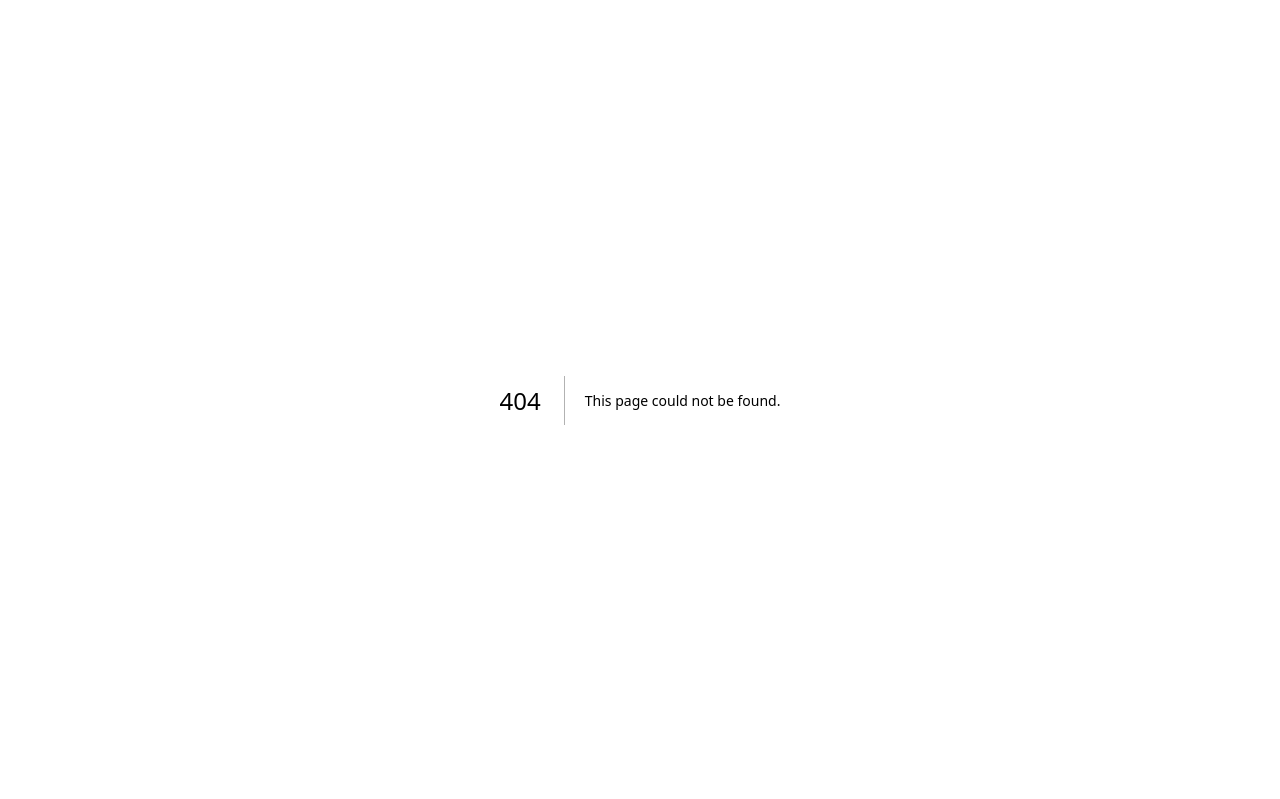
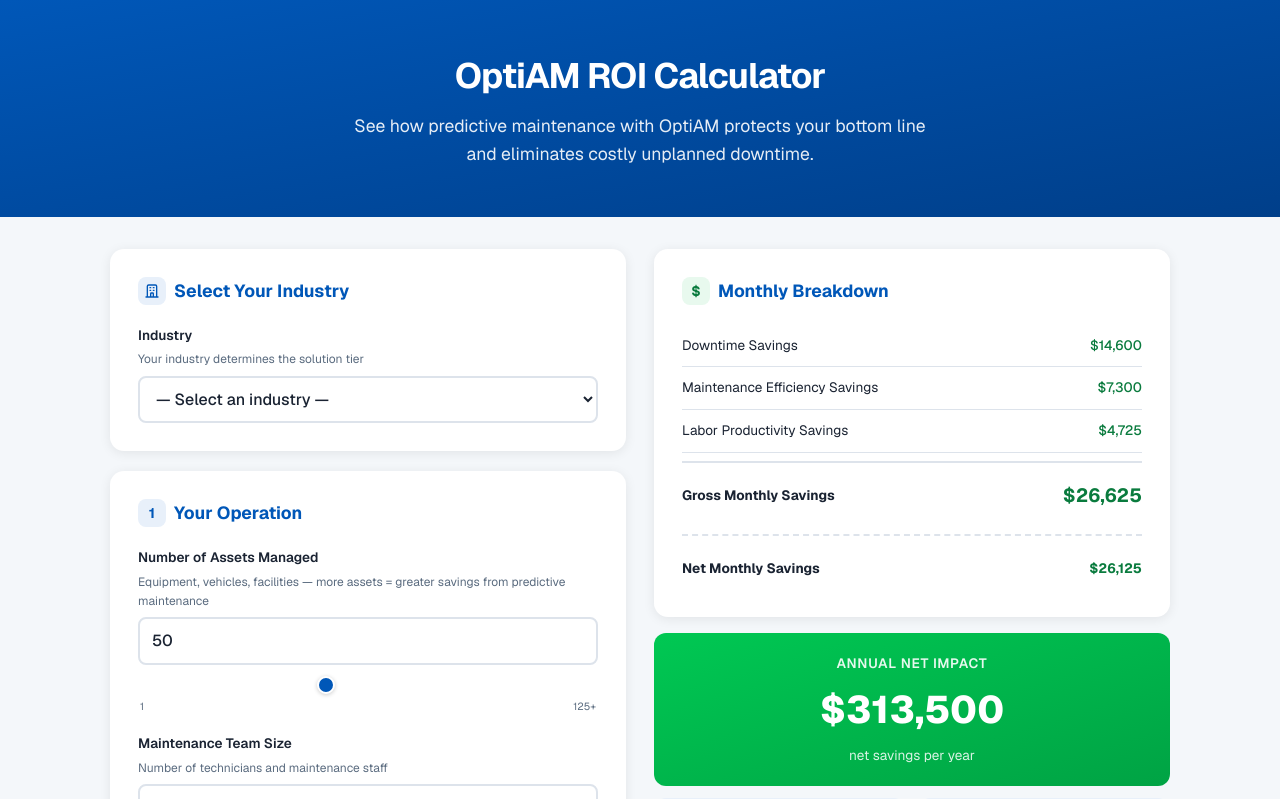
Before and after one commit to Sumner-Digital/optiam-roi-calc, a Next.js app: page /embed in a window 1280 px wide. Before the commit this address had no page. Shown: the top 799 px of the page. Built offline with nearby package versions, Linux system fonts and the light colour scheme.

Commit message:
iframe-code

```diff
--- a/app/components/ROICalculator.tsx
+++ b/app/components/ROICalculator.tsx
@@ -196,6 +196,21 @@
   const implementationCost = 0;
   const [showEnterpriseModal, setShowEnterpriseModal] = useState(false);
   const prevEnterpriseRef = useRef(false);
+  const containerRef = useRef<HTMLDivElement>(null);
+
+  // Send height to parent window for iframe auto-resize
+  useEffect(() => {
+    const el = containerRef.current;
+    if (!el) return;
+    const ro = new ResizeObserver(() => {
+      window.parent.postMessage(
+        { type: "optiam-roi-resize", height: el.scrollHeight },
+        "*"
+      );
+    });
+    ro.observe(el);
+    return () => ro.disconnect();
+  }, []);
 
   useEffect(() => {
     if (isEnterprise && !prevEnterpriseRef.current) {
@@ -302,7 +317,7 @@
       : "0%";
 
   return (
-    <div className="min-h-screen bg-surface">
+    <div ref={containerRef} className="min-h-screen bg-surface">
       {/* ─── Hero Banner ─── */}
       <div className="bg-gradient-to-br from-primary to-primary-dark py-12 px-6 text-center">
         <h1 className="text-[2.2rem] max-md:text-[1.6rem] font-bold text-white tracking-tight">
--- /dev/null
+++ b/app/embed/page.tsx
@@ -0,0 +1,5 @@
+import ROICalculator from "../components/ROICalculator";
+
+export default function Embed() {
+  return <ROICalculator />;
+}
```
